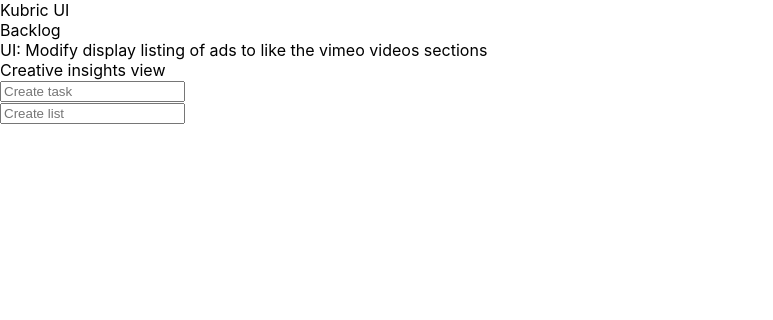
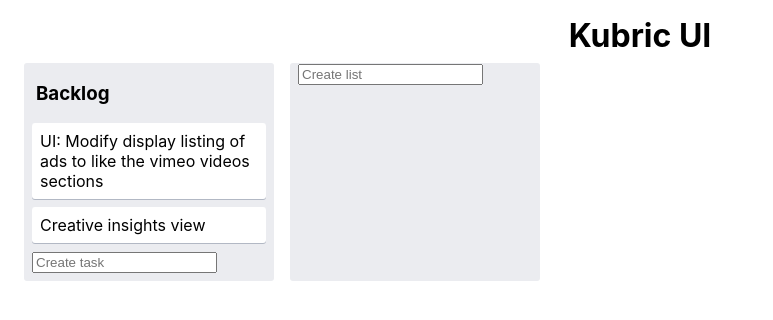
Before and after one commit to bendtherules/demo-trello-app, a React (Create React App) app: page / in a window 1280 px wide. Shown: the top 320 px of the page, without its empty margins (0-773 px from the left). Built offline with nearby package versions, Linux system fonts and the light colour scheme.

Commit message:
Add basic styling for Board, List, Task component

```diff
--- a/src/features/Board/Board.js
+++ b/src/features/Board/Board.js
@@ -11,8 +11,8 @@
   const boardData = useSelector(selectBoardData);
 
   return (
-    <div>
-      <div className={styles.boardName}>{boardData.name}</div>
+    <div className={styles.boardContainer}>
+      <h1 className={styles.boardName}>{boardData.name}</h1>
       <div className={styles.listsContainer}>
         {boardData.lists.map(listData => (
           <TaskList key={listData.id} listData={listData} />
--- a/src/features/Board/Board.module.css
+++ b/src/features/Board/Board.module.css
@@ -0,0 +1,13 @@
+.boardContainer {
+  margin: 16px;
+}
+
+.boardName {
+  text-align: center;
+  margin: 8px;
+}
+
+.listsContainer {
+  display: flex;
+  flex-direction: row;
+}
--- a/src/features/TaskCard/TaskCard.js
+++ b/src/features/TaskCard/TaskCard.js
@@ -8,7 +8,7 @@
   const dispatch = useDispatch();
 
   return (
-    <div className={styles.cardContainer}>
+    <div className={styles.cardContainer} tabIndex={1} contentEditable="true">
       {cardData.text}
     </div>
   );
--- a/src/features/TaskCard/TaskCard.module.css
+++ b/src/features/TaskCard/TaskCard.module.css
@@ -0,0 +1,7 @@
+.cardContainer {
+  background-color: #fff;
+  border-radius: 3px;
+  box-shadow: 0 1px 0 rgba(9, 30, 66, 0.25);
+  padding: 8px;
+  margin: 8px 0;
+}
--- a/src/features/TaskList/TaskList.js
+++ b/src/features/TaskList/TaskList.js
@@ -12,8 +12,8 @@
   const dispatch = useDispatch();
 
   return (
-    <div className={styles.listContainer}>
-      <div className={styles.listName}>{listData.name}</div>
+    <div className={styles.listContainer} tabIndex={1}>
+      <h3 className={styles.listName}>{listData.name}</h3>
       <div className={styles.cardsContainer}>
         {listData.cards.map(cardData => (
           <TaskCard key={cardData.id} cardData={cardData} />
--- a/src/features/TaskList/TaskList.module.css
+++ b/src/features/TaskList/TaskList.module.css
@@ -0,0 +1,19 @@
+.listContainer {
+  flex: 0 0 250px;
+  margin: 0 8px;
+  padding: 0px 8px;
+  padding-bottom: 8px;
+  background-color: #ebecf0;
+  border-radius: 3px;
+}
+
+.listContainer:first-child {
+  margin-left: 8px;
+}
+.listContainer:last-child {
+  margin-right: 8px;
+}
+
+.listName {
+  padding-left: 4px;
+}
```
